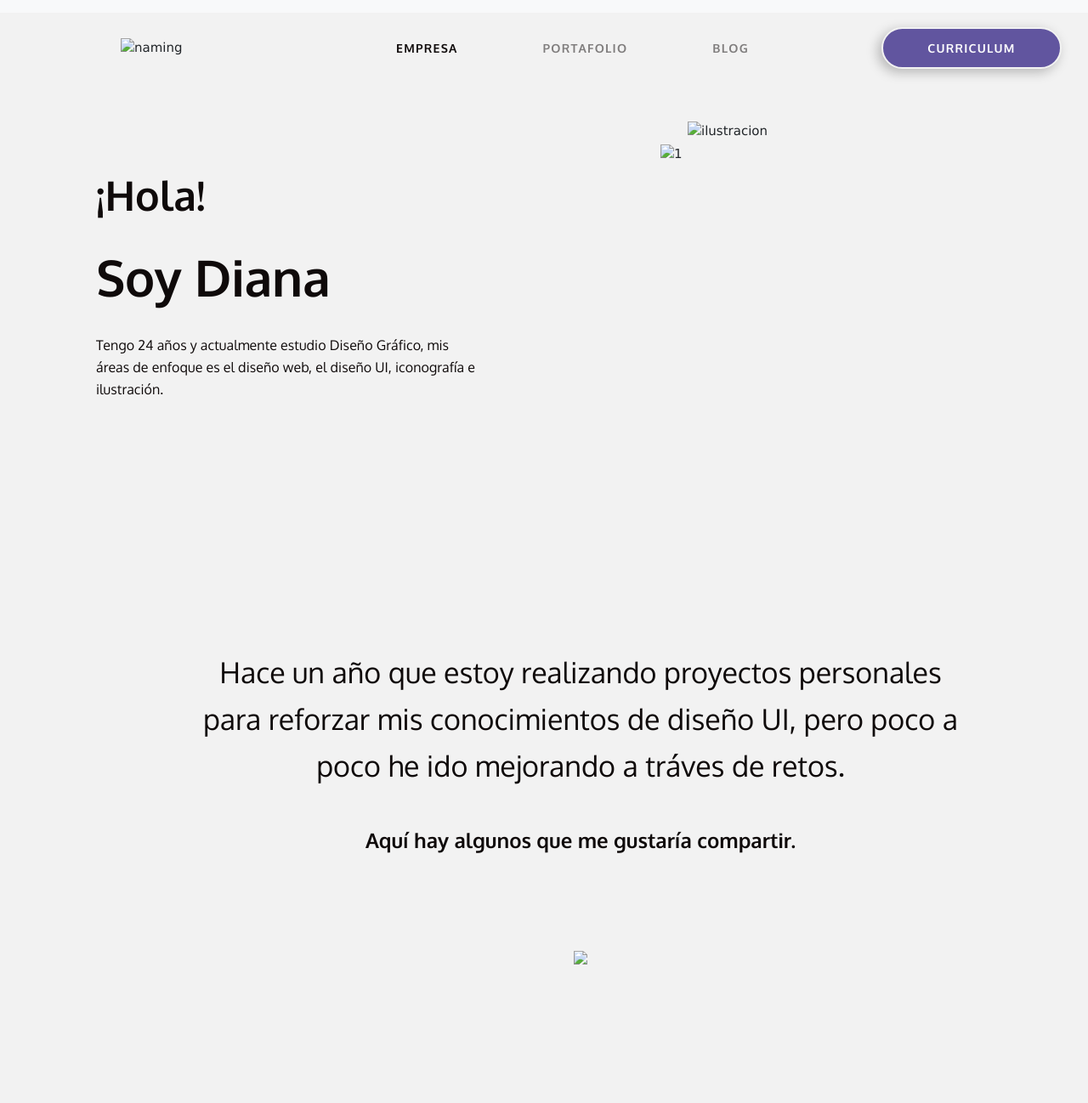
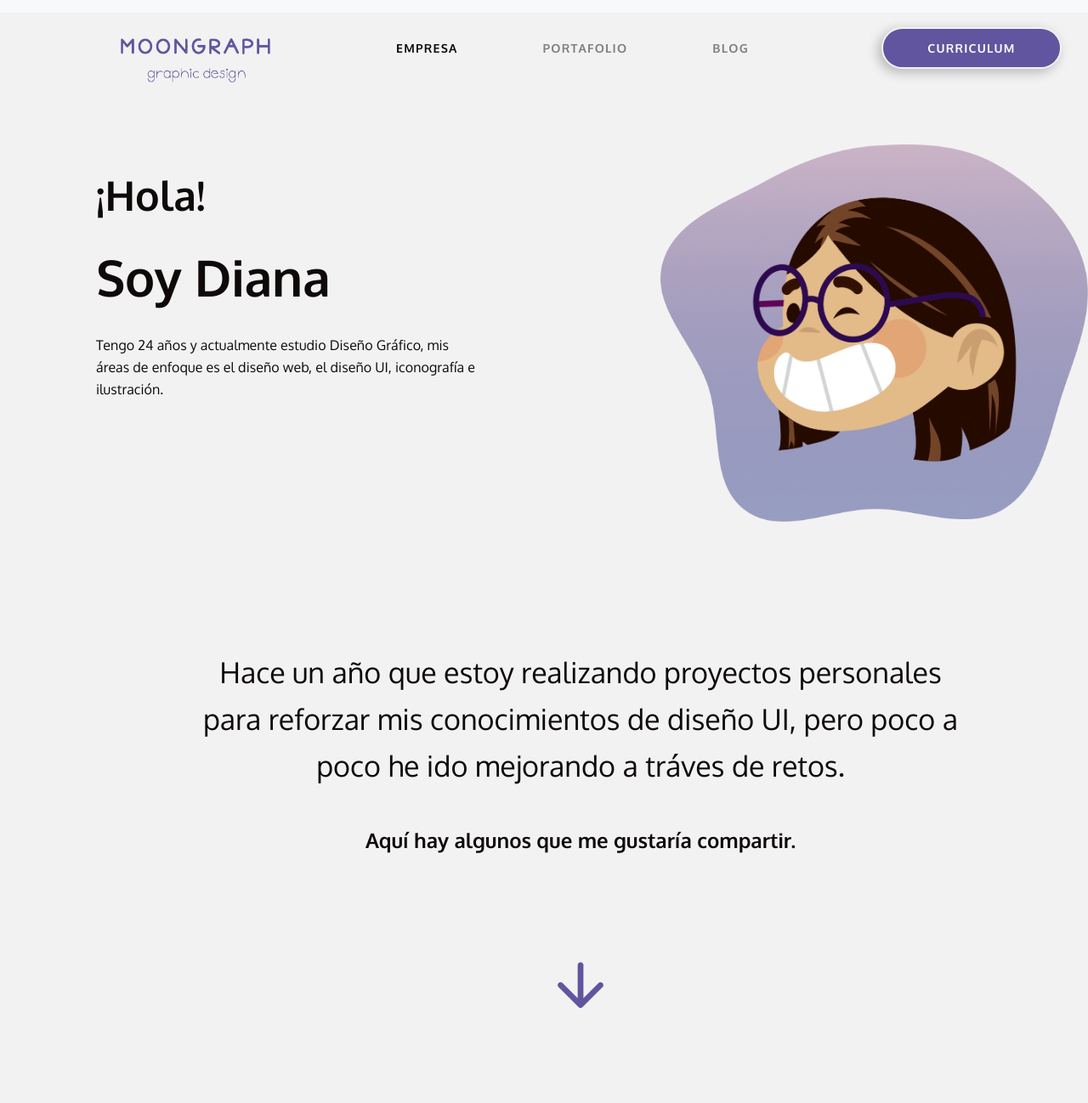
Before and after one commit to moongraph97/portafolio-elisa, a plain HTML site: page index.html in a window 1280 px wide. Shown: the top 1298 px of the page at 85% size. Drawn offline with nearby package versions, Linux system fonts and the light colour scheme; files whose address does not match are found by name.

Commit message:
Update index.html

```diff
--- a/index.html
+++ b/index.html
@@ -7,7 +7,7 @@
     <link rel="preconnect" href="https://fonts.gstatic.com" crossorigin>
     <link href="https://fonts.googleapis.com/css2?family=Oxygen:wght@400;700&display=swap" rel="stylesheet">
     <link rel="stylesheet" href="main.css">
-    <link rel="shortcut icon" href="img/favicon.ico" type="image/x-icon">
+    <link rel="shortcut icon" href="favicon.ico" type="image/x-icon">
 
   <!-- Bootstrap CSS -->
   <meta name="viewport" content="width=device-width, initial-scale=1">
@@ -20,7 +20,7 @@
 
 
     <div class="tamaño-pagina">
-    <img src="img/naming.png" alt="naming" width="176px" height="52px" style="position:absolute; left:142px; top: 45px;">
+    <img src="naming.png" alt="naming" width="176px" height="52px" style="position:absolute; left:142px; top: 45px;">
     <nav class="navbar navbar-expand-sm bg-light">
       <ul class="navbar-nav">
         <li class="nav-item">
@@ -46,8 +46,8 @@
 </div>
 
 
-<img src="img/1.png" alt="1" width="503px" height="444px" style="position:absolute; left: 777px; top: 170px;">
-<img src="img/ilustracion.png" alt="ilustracion" width="429px" height="443px" style="position:absolute; left: 809px; top: 143px;">
+<img src="1.png" alt="1" width="503px" height="444px" style="position:absolute; left: 777px; top: 170px;">
+<img src="ilustracion.png" alt="ilustracion" width="429px" height="443px" style="position:absolute; left: 809px; top: 143px;">
 
 
 <div class="contenido section">
@@ -55,7 +55,7 @@
     para reforzar mis conocimientos de diseño UI, pero poco a poco he ido mejorando
     a tráves de retos.</h6>
     <h4 class="texto">Aquí hay algunos que me gustaría compartir.</h4>
-    <div class="arrow-down"><img src="img/arrow-down.png">
+    <div class="arrow-down"><img src="arrow-down.png">
 </div>
 
 
```
